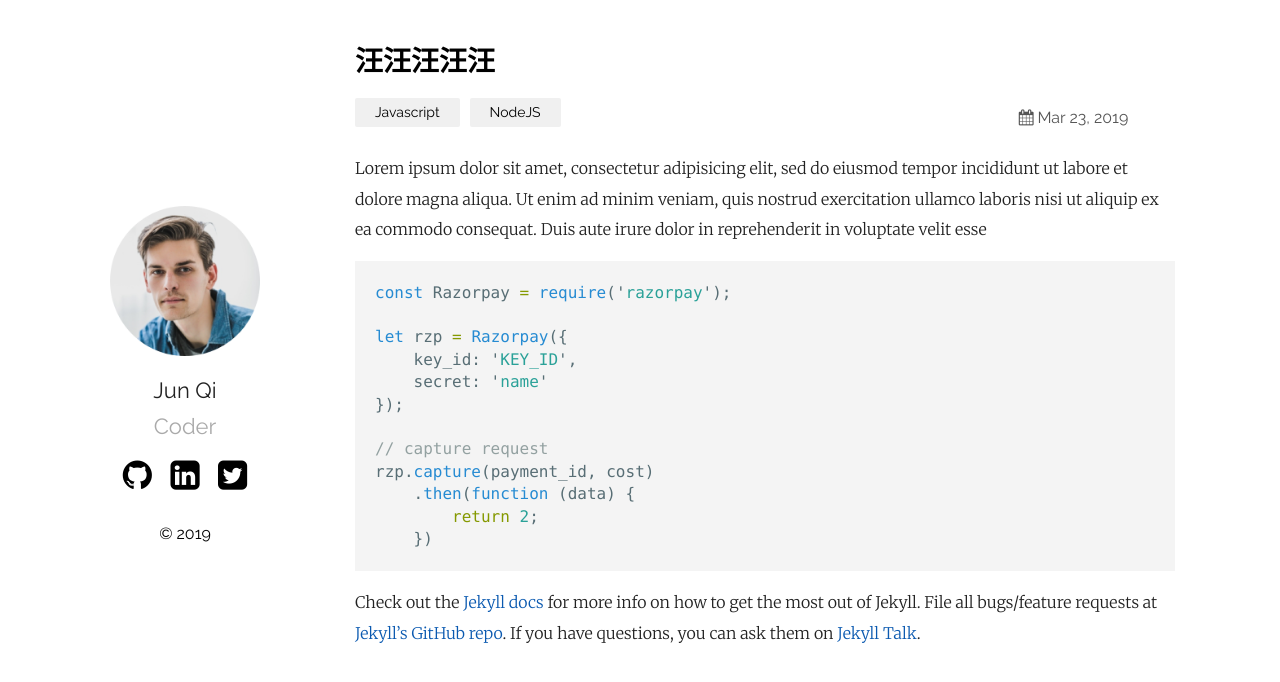
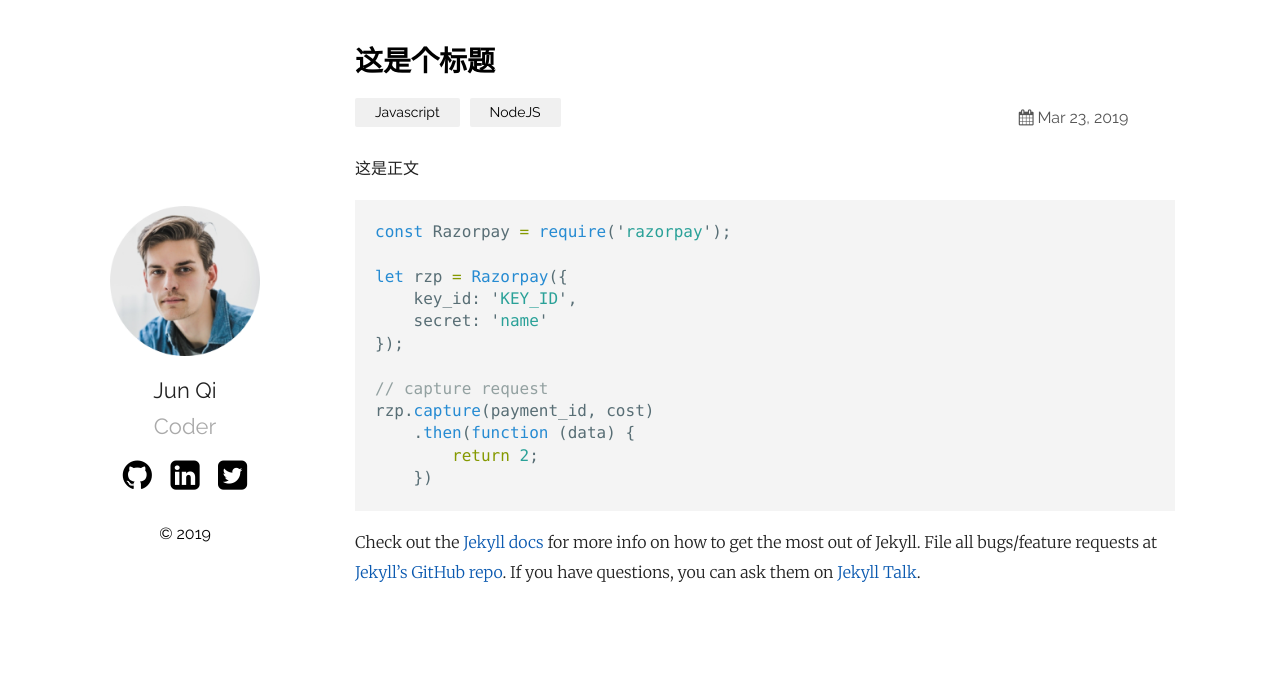
Before and after one commit to operhero/operhero.github.io, a Jekyll site: the page built from _posts/2019-03-23-welcome-to-jekyll.markdown, in a window 1280 px wide. Shown: the top 682 px of the page. Built offline with Jekyll 4.4.1, drawn with Linux system fonts in a browser that asks for light colours.

Commit message:
Update 2019-03-23-welcome-to-jekyll.markdown

````diff
--- a/_posts/2019-03-23-welcome-to-jekyll.markdown
+++ b/_posts/2019-03-23-welcome-to-jekyll.markdown
@@ -1,10 +1,10 @@
 ---
 layout: post
-title:  "汪汪汪汪汪"
+title:  "这是个标题"
 date:   2019-03-23 21:03:36 +0530
 categories: Javascript NodeJS
 ---
-Lorem ipsum dolor sit amet, consectetur adipisicing elit, sed do eiusmod tempor incididunt ut labore et dolore magna aliqua. Ut enim ad minim veniam, quis nostrud exercitation ullamco laboris nisi ut aliquip ex ea commodo consequat. Duis aute irure dolor in reprehenderit in voluptate velit esse
+这是正文
 
 ```javascript
 const Razorpay = require('razorpay');
````
